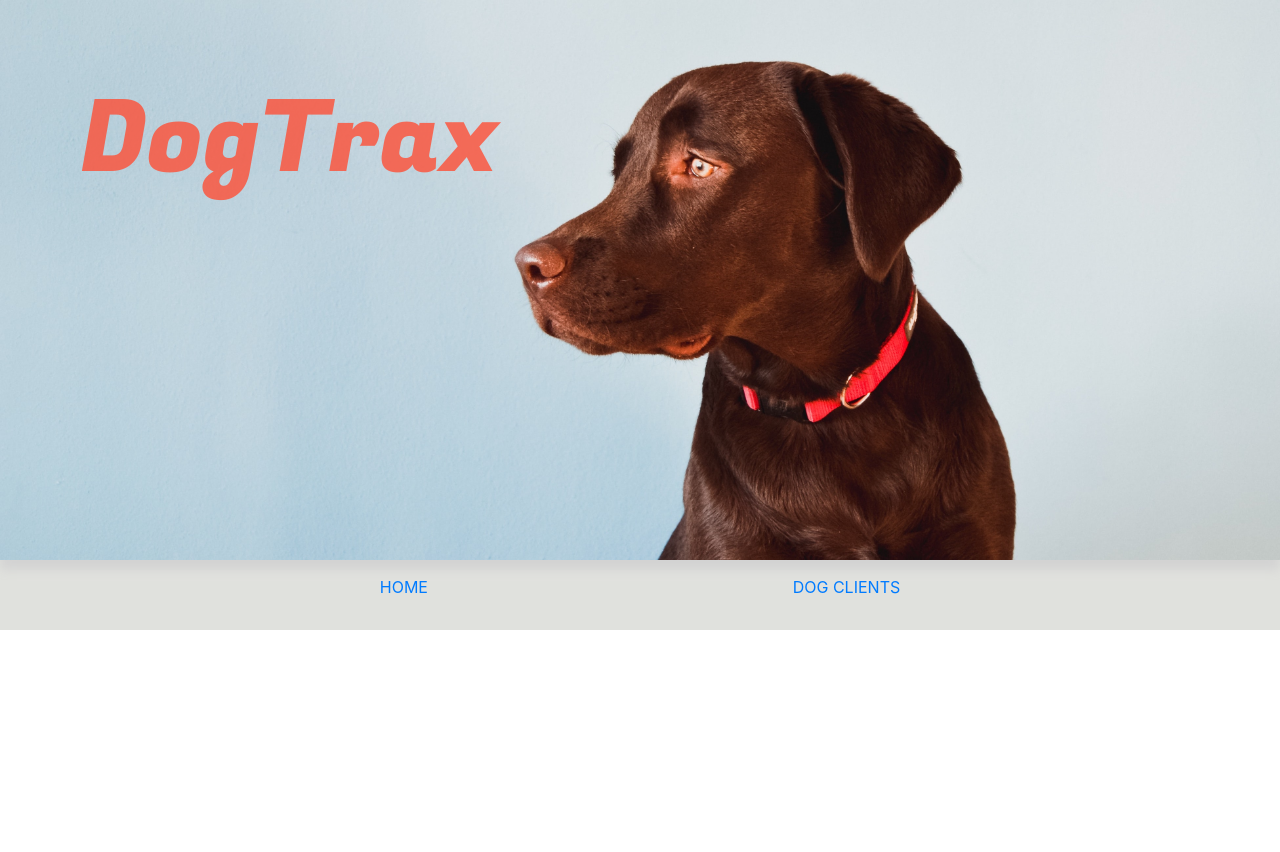
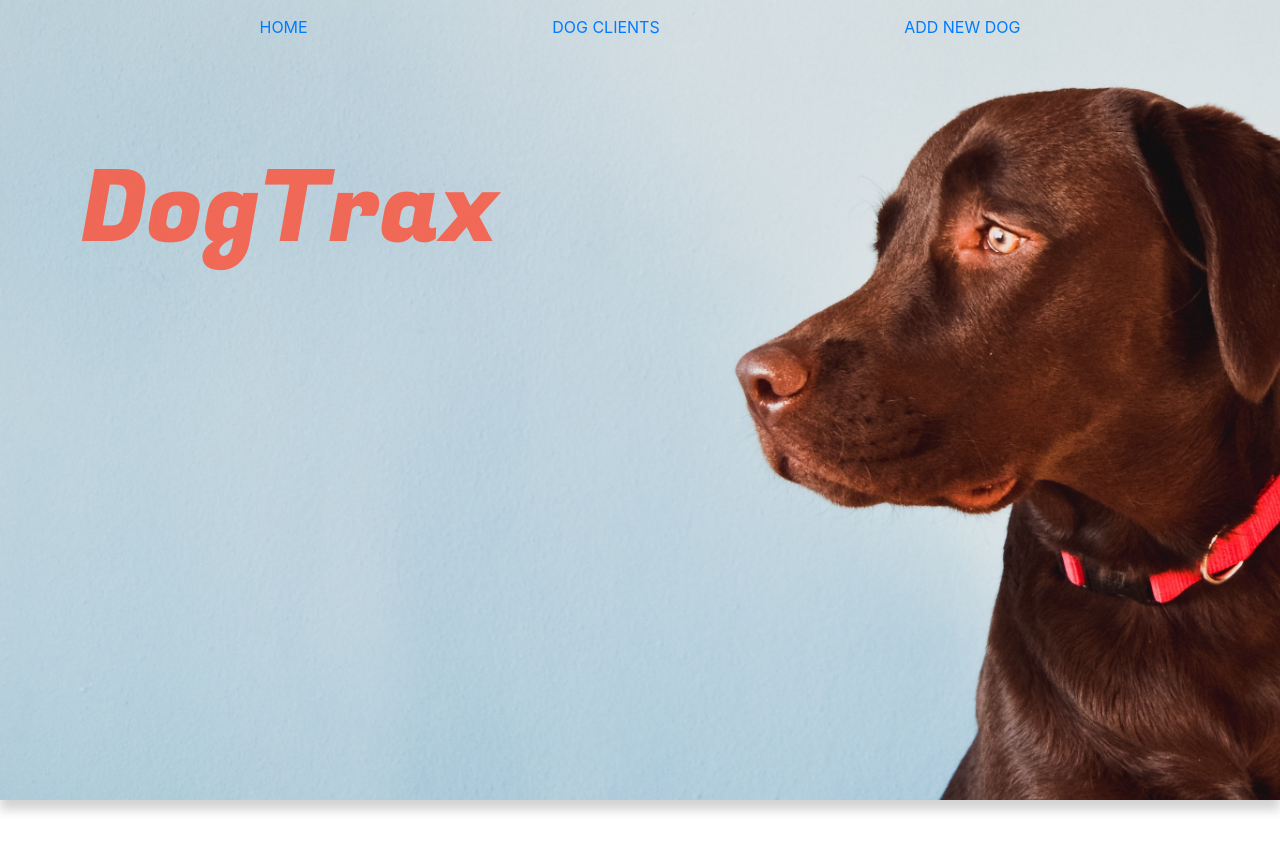
Before and after one commit to ejgann/dogtrax-frontend, a React (Create React App) app: page / in a window 1280 px wide. Shown: the top 852 px of the page. Before the commit the page ends 800 px from the top, so only its background shows below. Built offline with nearby package versions, Linux system fonts and the light colour scheme; no server answers.

Commit message:
added link in nav to add new dog

```diff
--- a/src/App.css
+++ b/src/App.css
@@ -12,7 +12,7 @@ nav {
     max-width: 100%;
     /* margin: 0 0 10px 0; */
     padding: 15px;
-    background-color: #e0e1dd;
+    background-color:;
 }
 
 nav ul {
@@ -42,7 +42,7 @@ nav ul li .custom-link:hover {
 .banner {
     background-image: url("assets/lab\ 2.jpg");
 
-    height: 70vh;
+    height: 100vh;
     background-size: cover;
     box-shadow: 0 10px 10px lightgrey;
     display: block;
--- a/src/App.js
+++ b/src/App.js
@@ -4,7 +4,7 @@ import { Container} from 'react-bootstrap';
 import DogsContainer from './containers/DogsContainer'
 import './App.css';
 import Homepage from './components/Homepage'
-import NavBar from './components/NavBar'
+// import NavBar from './components/NavBar'
 
 
 class App extends React.Component {
@@ -13,8 +13,8 @@ class App extends React.Component {
     return (
       <Router>
         <div>
+            {/* <NavBar /> */}
             <Homepage />
-            <NavBar />
             <br></br>
           <Container >
             <DogsContainer />
--- a/src/components/Dogs.js
+++ b/src/components/Dogs.js
@@ -12,9 +12,9 @@ const Dogs = (props) => {
         >
           <Card
             bg="light"
+            style={{ margin: "10px", flex: 1, float: "left" }}
             key={dog.id}
-            style={{ margin: "10px", flex: 1, float: "left" }}
-          >
+            >
             {/* <Card.Header>{dog.name}</Card.Header> */}
             <Card.Body>
               <Card.Text>
--- a/src/components/Homepage.js
+++ b/src/components/Homepage.js
@@ -1,11 +1,11 @@
 import React from 'react';
+import NavBar from './NavBar'
 
 const Homepage = () => {
 
     return (
         <div id="homeContainer" className="banner">
-            {/* <CircleButton /> */}
-            {/* <NavBar /> */}
+            <NavBar />
             <h1>DogTrax</h1>
         </div>
     )
--- a/src/components/NavItem.js
+++ b/src/components/NavItem.js
@@ -1,18 +1,16 @@
 import React from "react";
-import { Link } from 'react-router-dom';
+import { Link } from "react-router-dom";
 
 class NavItem extends React.Component {
-
   state = {
-        target: 'home'
+    target: "home",
   };
 
   handleClick(event) {
     this.setState({
-            target: event.target.value
+      target: event.target.value,
     });
   }
-
 
   render() {
     return (
@@ -20,14 +18,19 @@ class NavItem extends React.Component {
         <nav>
           <ul>
             <li>
-              <Link to={`/`} className="custom-link">Home</Link>
+              <Link to={`/`} className="custom-link">
+                Home
+              </Link>
             </li>
             <li>
-            <Link to={`/dogs`} className="custom-link">Dog Clients</Link>
-
-              {/* <button onClick={this.handleClick} value="dogs" Link to={`/dogs`}></Link>
-                Dogs
-              </button> */}
+              <Link to={`/dogs`} className="custom-link">
+                Dog Clients
+              </Link>
+            </li>
+            <li>
+              <Link to={`/dogs/new`} className="custom-link">
+                Add New Dog
+              </Link>
             </li>
           </ul>
         </nav>
```
Lines whose indentation alone changed are shown as unchanged.
